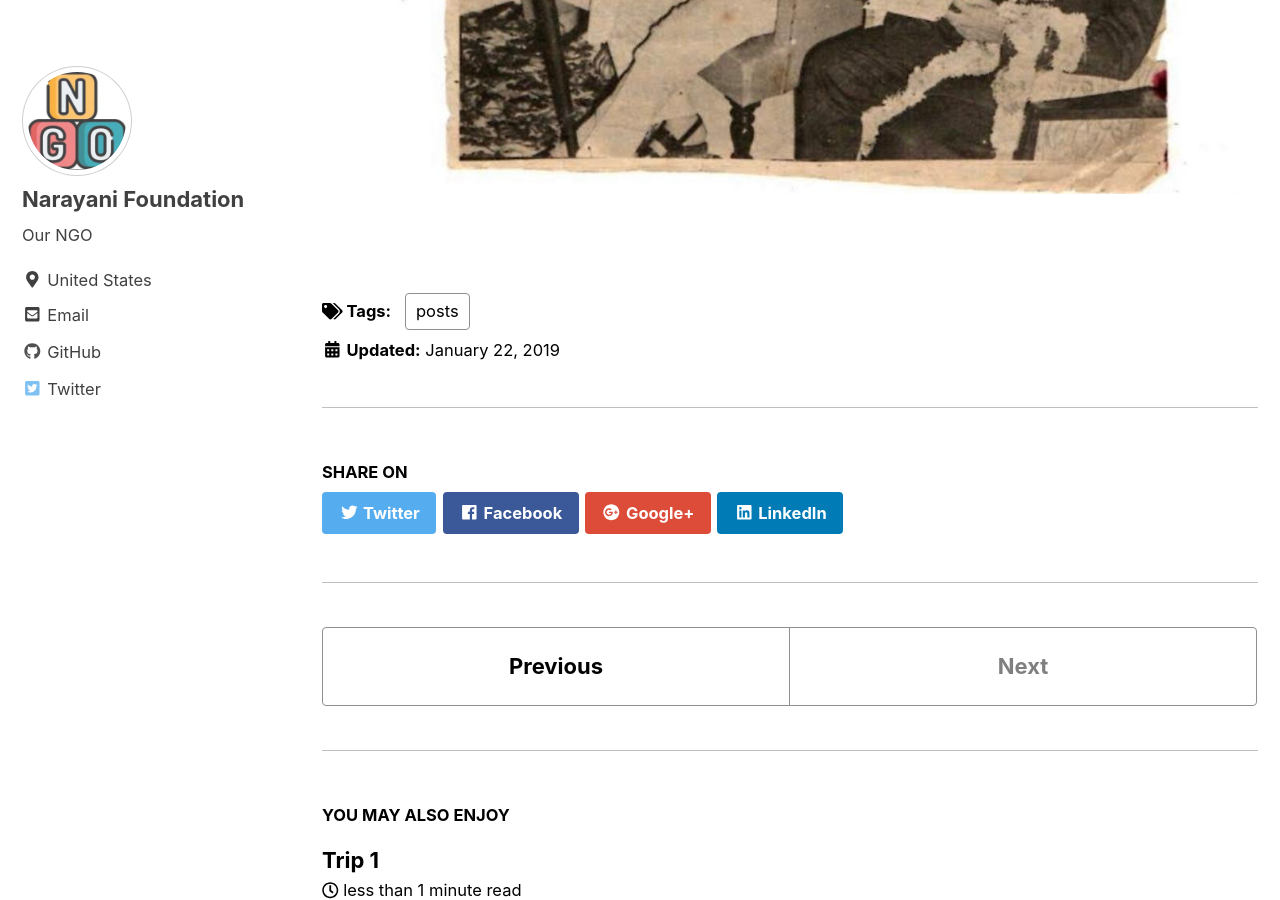
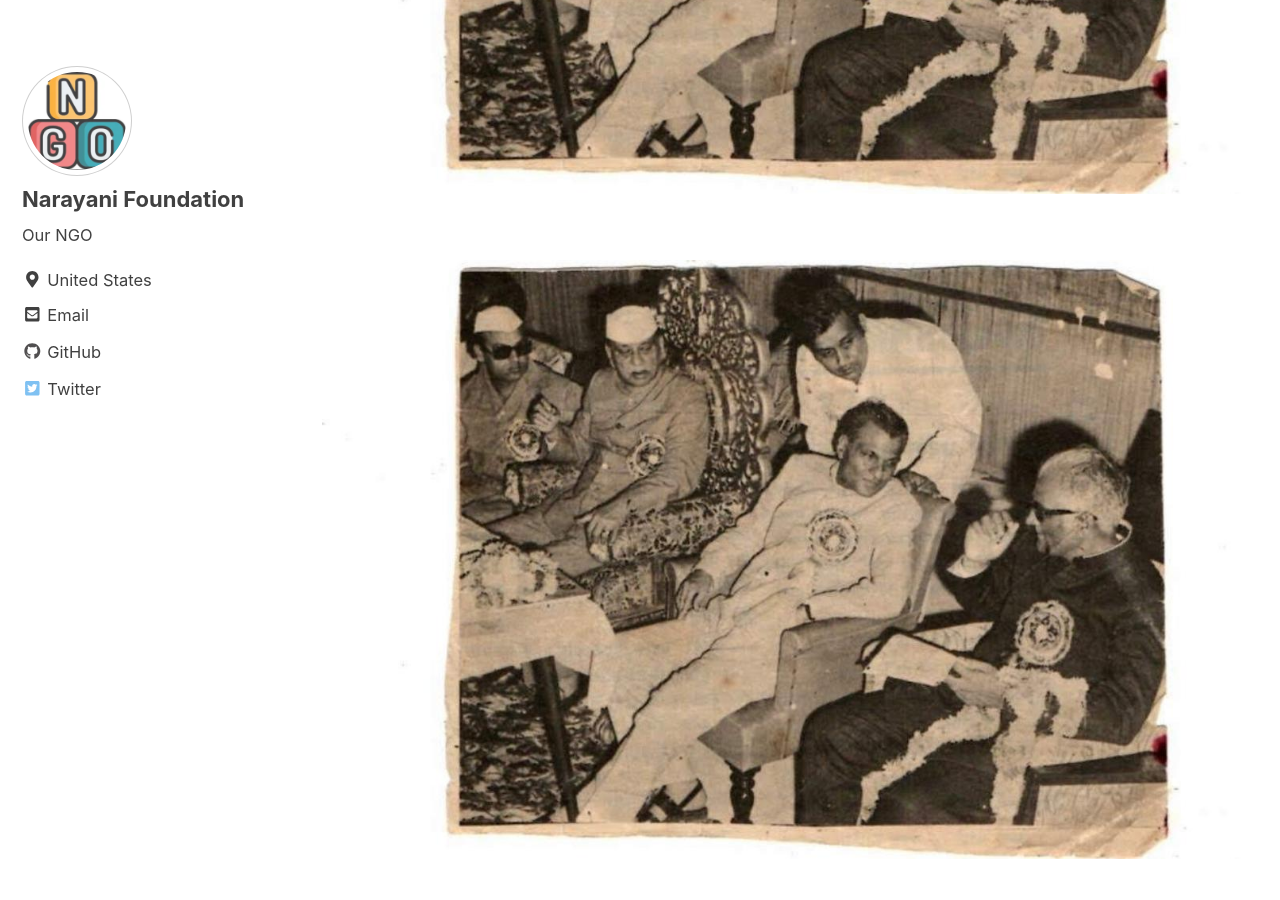
Before and after one commit to hajm0la/media, a Jekyll site: the page built from _posts/2022-03-22-trip2.md, in a window 1280 px wide and 900 px high, scrolled down 803 px. Built offline with Jekyll 4.4.1, drawn with Linux system fonts in a browser that asks for light colours; cached includes are drawn as plain includes; nearby versions of some CDN libraries.

Commit message:
Update 2022-03-22-trip2.md

```diff
--- a/_posts/2022-03-22-trip2.md
+++ b/_posts/2022-03-22-trip2.md
@@ -13,3 +13,9 @@ way to experience Parisian life.
 <figure>
   <img src="https://github.com/hajm0la/media/blob/main/assets/img1111.jpg">
 </figure>
+
+
+
+<figure>
+  <img src="/assets/img1111.jpg">
+</figure>
```
